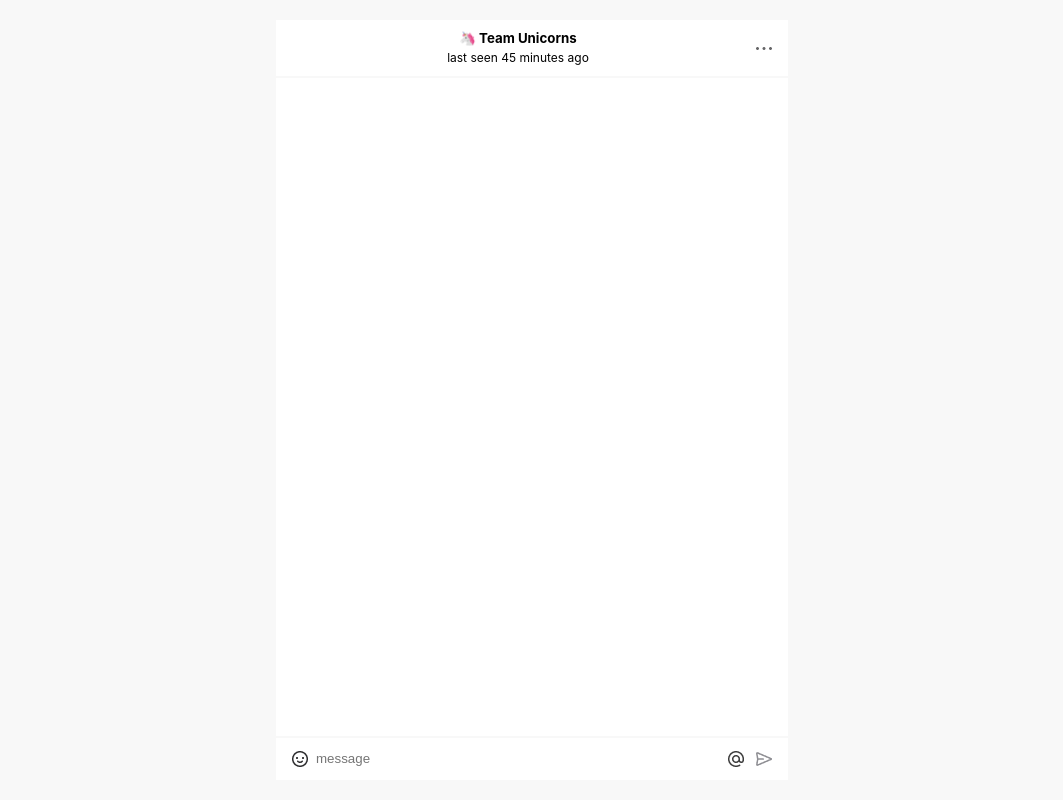
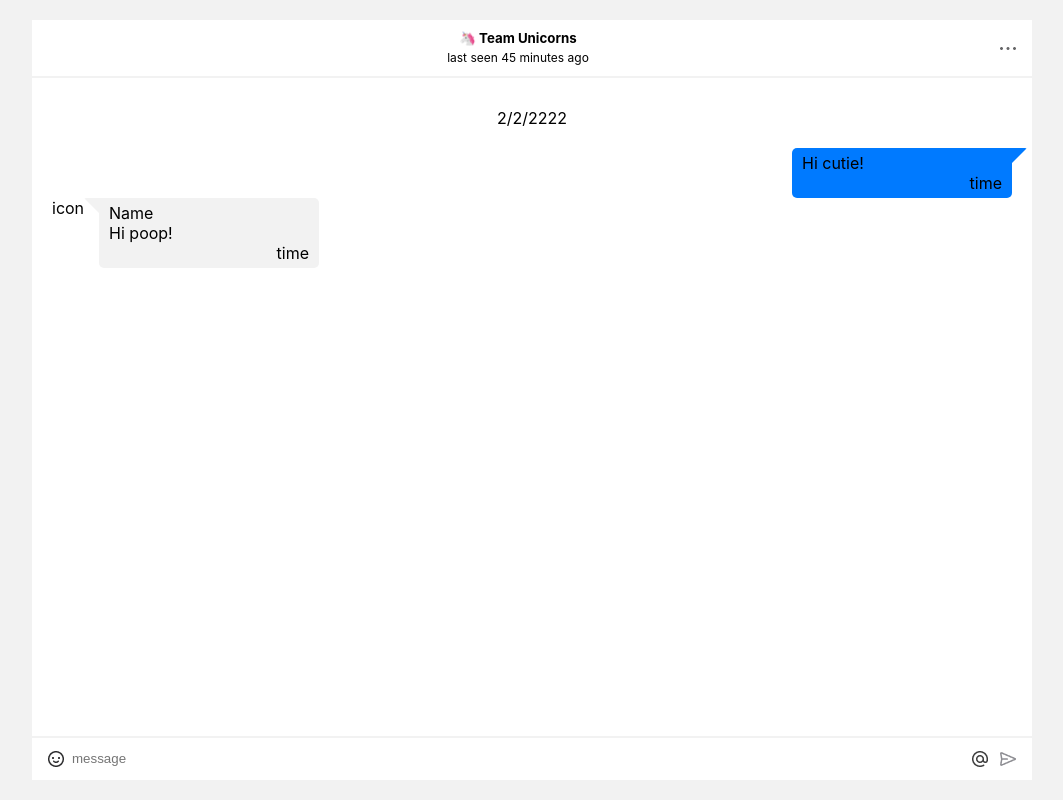
Before and after one commit to areyousureyoucanlearn/chat-app, a React (Create React App) app: page / in a window 1280 px wide. Shown: the whole page, without its empty margins (108-1171 px from the left). Built offline with nearby package versions, Linux system fonts and the light colour scheme.

Commit message:
add: messages

```diff
--- a/src/App.css
+++ b/src/App.css
@@ -1,9 +1,9 @@
 body {
-  background: #f8f8f8;
+  background: #f2f2f2;
 }
 .App {
   background: #fff;
-  width: 40%;
+  max-width: 1000px;
   margin: 20px auto;
   height: 95vh;
   display: flex;
@@ -34,16 +34,71 @@ body {
 
 .messages-frame {
   height: 100%;
-  border-top: 2px solid #f8f8f8;
-  border-bottom: 2px solid #f8f8f8;
+  border-top: 2px solid #f2f2f2;
+  border-bottom: 2px solid #f2f2f2;
+  display: flex;
+  flex-direction: column;
+  padding: 10px 20px;
+}
+
+.date {
+  align-self: center;
+  margin: 20px;
 }
 
 .selfMessage{
+  align-self: end;
+  position: relative;
+  width: 200px;
   background: #007AFF;
+  border-radius: 5px;
+  z-index: 1;
+  padding: 5px 10px;
+}
+
+.selfMessage::after{
+  content: '';
+  position: absolute;
+  top: 0;
+  right: -15px;
+  border: 20px solid transparent;
+  border-top: 20px solid #007AFF;
+  border-radius: 2px;
+  z-index: -1;
+}
+
+.otherUser {
+  display: flex;
+  flex-direction: row;
+}
+
+.iconUser {
+  margin-right: 15px;
 }
 
 .otherMessage {
-  background: #f8f8f8;
+  align-self: start;
+  position: relative;
+  width: 200px;
+  background: #f2f2f2;
+  border-radius: 5px;
+  z-index: 1;
+  padding: 5px 10px;
+}
+
+.otherMessage::before{
+  content: '';
+  position: absolute;
+  top: 0;
+  left: -15px;
+  border: 20px solid transparent;
+  border-top: 20px solid #f2f2f2;
+  border-radius: 2px;
+  z-index: -1;
+}
+
+.timeMessage {
+  text-align: end;
 }
 
 .footer {
--- a/src/App.js
+++ b/src/App.js
@@ -20,7 +20,27 @@ function App() {
         </button>
       </header>
       <div className='messages-frame'>
-
+        <div className='date'>
+          <span>2/2/2222</span>
+        </div>
+        <div className='selfMessage'>
+          <span>Hi cutie!</span>
+          <div className='timeMessage'>
+              time
+          </div>
+        </div>
+        <div className='otherUser'>
+          <div className='iconUser'>
+            icon
+          </div>
+          <div className='otherMessage'>
+            <div><span>Name</span></div>
+            <span>Hi poop!</span>
+            <div className='timeMessage'>
+              time
+            </div>
+          </div>
+        </div>
       </div>
       <footer className='footer'>
         <button>
```
